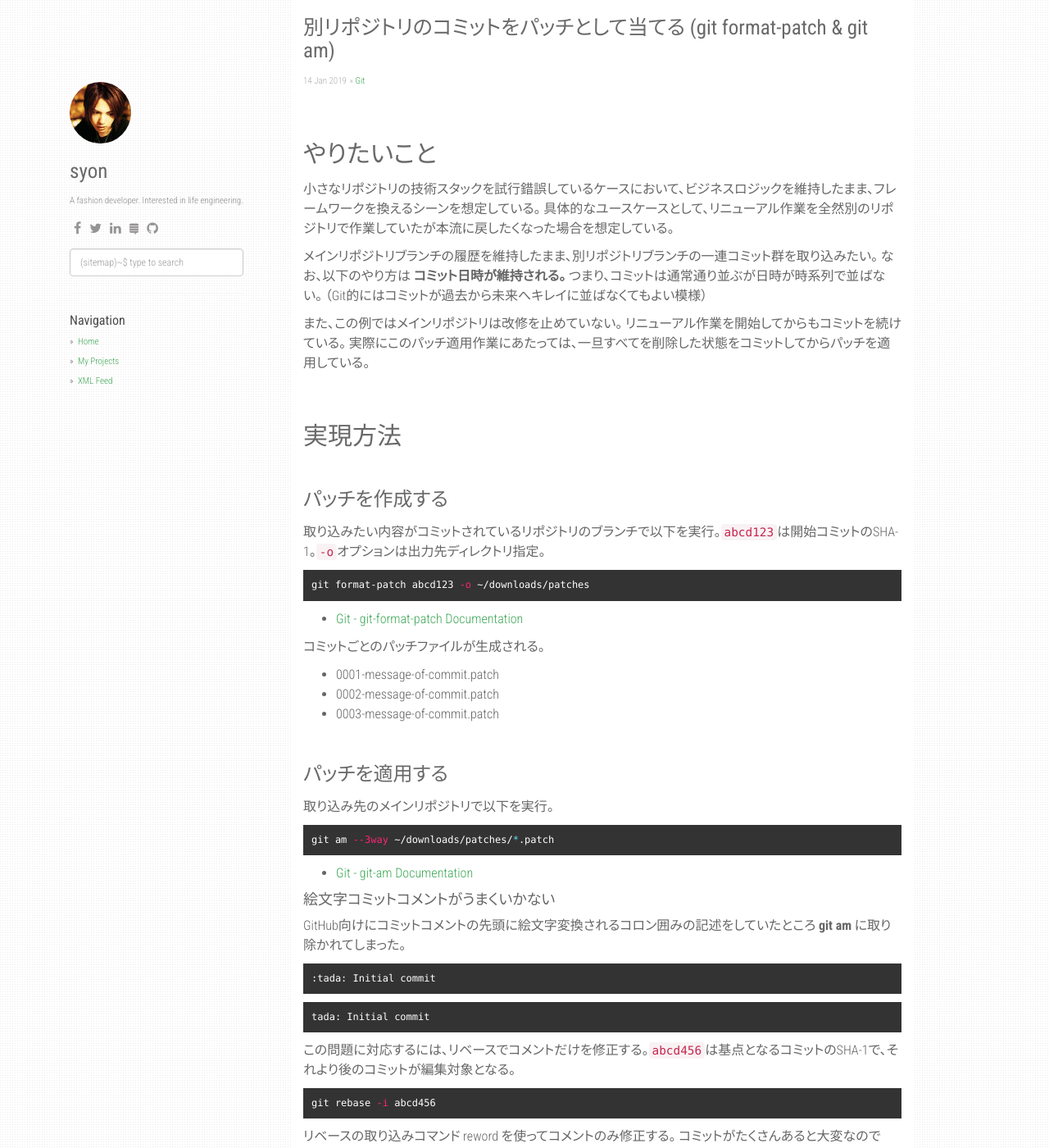
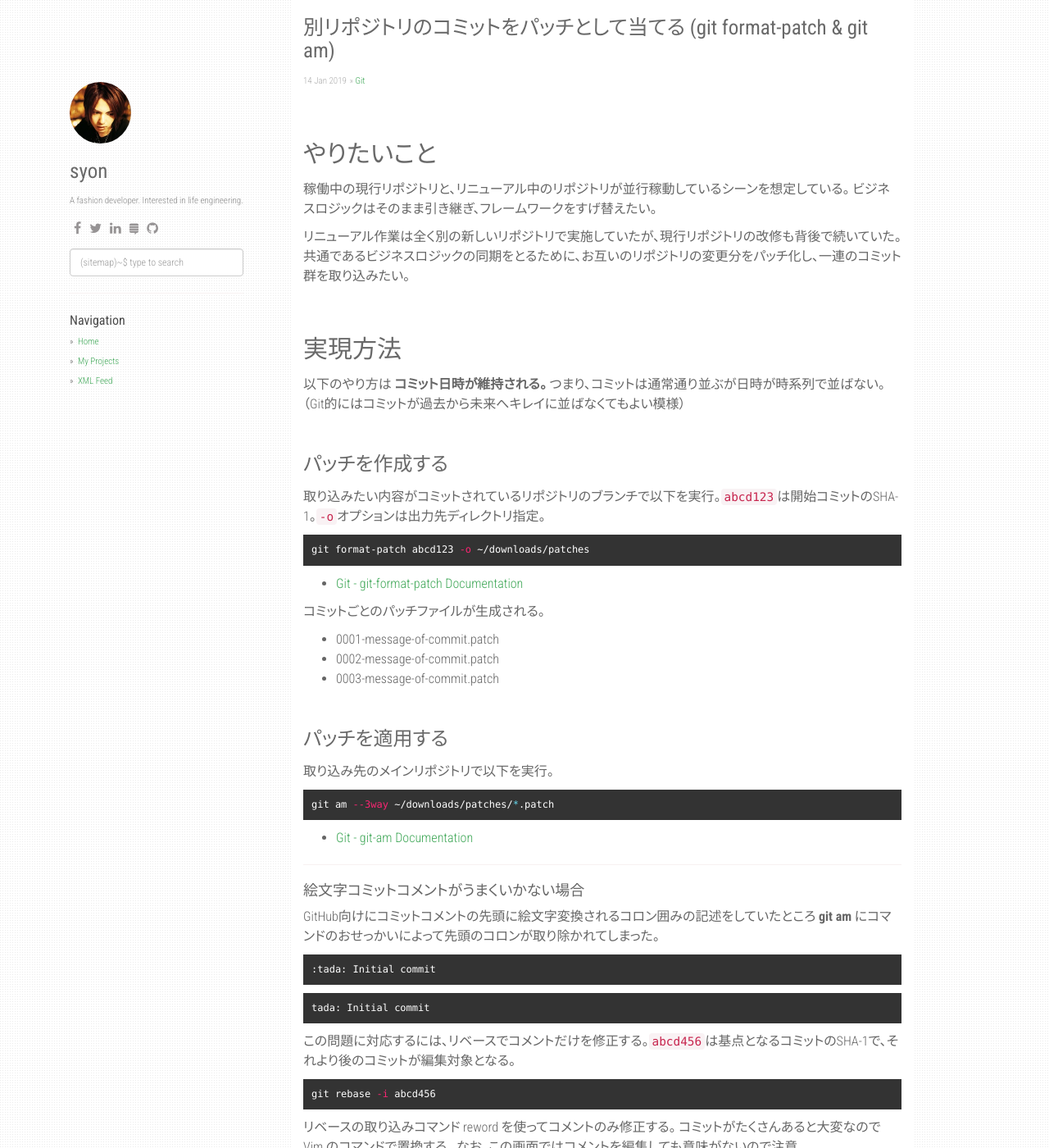
Before and after one commit to syon/til, a Jekyll site: the page built from _posts/2019-01-14-git-format-patch-git-am.md, in a window 1280 px wide and 1400 px high. Shown: the whole window at 82% size. Built offline with Jekyll 4.4.1, drawn with Linux system fonts in a browser that asks for light colours; nearby versions of some CDN libraries; comment, search, counter and statistics services are not loaded.

Commit message:
:memo: improve

````diff
--- a/_posts/2019-01-14-git-format-patch-git-am.md
+++ b/_posts/2019-01-14-git-format-patch-git-am.md
@@ -7,20 +7,18 @@ categories: [Git]
 
 ## やりたいこと
 
-小さなリポジトリの技術スタックを試行錯誤しているケースにおいて、ビジネスロジックを維持したまま、フレームワークを換えるシーンを想定している。
-具体的なユースケースとして、リニューアル作業を全然別のリポジトリで作業していたが本流に戻したくなった場合を想定している。
+稼働中の現行リポジトリと、リニューアル中のリポジトリが並行稼動しているシーンを想定している。
+ビジネスロジックはそのまま引き継ぎ、フレームワークをすげ替えたい。
 
-メインリポジトリブランチの履歴を維持したまま、別リポジトリブランチの一連コミット群を取り込みたい。
-なお、以下のやり方は __コミット日時が維持される。__
-つまり、コミットは通常通り並ぶが日時が時系列で並ばない。
-（Git的にはコミットが過去から未来へキレイに並ばなくてもよい模様）
-
-また、この例ではメインリポジトリは改修を止めていない。
-リニューアル作業を開始してからもコミットを続けている。
-実際にこのパッチ適用作業にあたっては、一旦すべてを削除した状態をコミットしてからパッチを適用している。
+リニューアル作業は全く別の新しいリポジトリで実施していたが、現行リポジトリの改修も背後で続いていた。
+共通であるビジネスロジックの同期をとるために、お互いのリポジトリの変更分をパッチ化し、一連のコミット群を取り込みたい。
 
 
 ## 実現方法
+
+以下のやり方は __コミット日時が維持される。__
+つまり、コミットは通常通り並ぶが日時が時系列で並ばない。
+（Git的にはコミットが過去から未来へキレイに並ばなくてもよい模様）
 
 ### パッチを作成する
 
@@ -48,10 +46,12 @@ git am --3way ~/downloads/patches/*.patch
 
 - [Git - git-am Documentation](https://git-scm.com/docs/git-am)
 
-#### 絵文字コミットコメントがうまくいかない
+---
+
+#### 絵文字コミットコメントがうまくいかない場合
 
 GitHub向けにコミットコメントの先頭に絵文字変換されるコロン囲みの記述をしていたところ
-__git am__ に取り除かれてしまった。
+__git am__ にコマンドのおせっかいによって先頭のコロンが取り除かれてしまった。
 
 ```sh
 :tada: Initial commit
````
